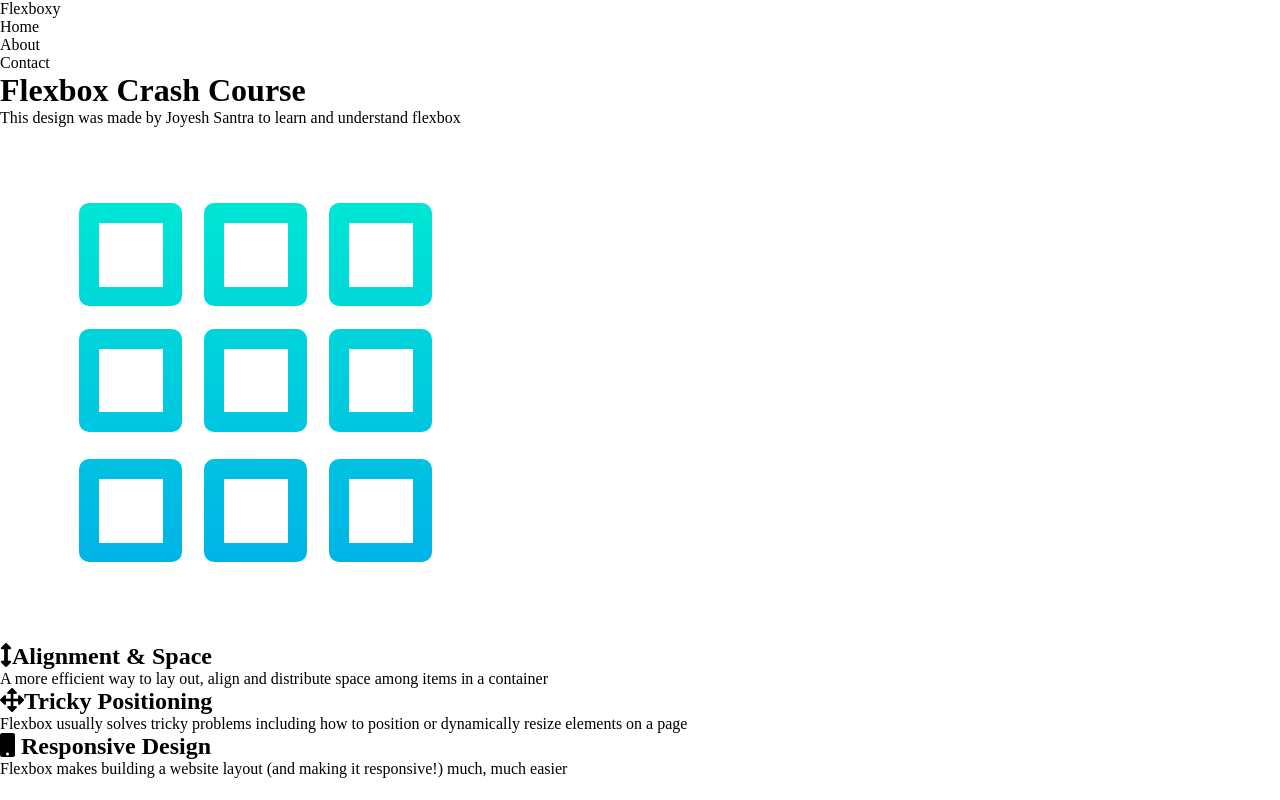
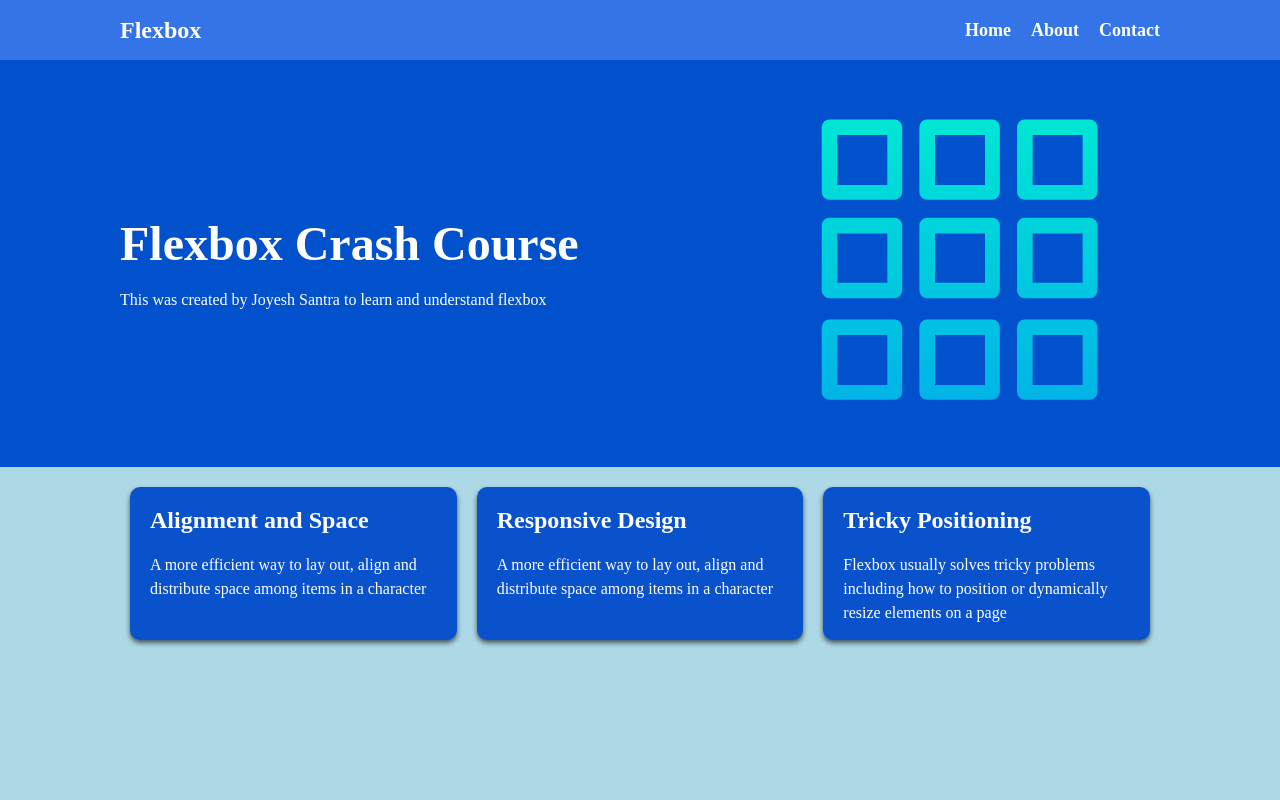
Before and after one commit to Joyesh-Santra/100-Days-of-Learning-Self, a plain HTML site: page Day 8/index.html in a window 1280 px wide. Drawn offline with Linux system fonts and the light colour scheme.

Commit message:
Completed Flexbox Project

```diff
--- a/Day 8/index.html
+++ b/Day 8/index.html
@@ -10,42 +10,59 @@
 </head>
 <body>
 
-    <div class="header">
-        <ul class="left">
-            <li>Flexboxy</li>
+
+
+<nav class="navbar">
+    <div class="container">
+        <div class="logo">
+            Flexbox
+        </div>
+        <ul class="nav">
+            <li><a href="">Home</a></li>
+            <li><a href="">About</a></li>
+            <li><a href="">Contact</a></li>
         </ul>
-        <ul class="right">
-            <li>Home</li>
-            <li>About</li>
-            <li>Contact</li>
-        </ul>
+
     </div>
-    <div class="content">
+</nav>
+    <header class="header">
         <div class="container">
+            <div>
                 <h1>Flexbox Crash Course</h1>
-            <p>This design was made by Joyesh Santra to learn and understand flexbox    </p>
+                <p>This was created by Joyesh Santra to learn and understand flexbox</p>
             </div>
-        <div class="image">
+            <div>
+
                 <img src="grid.svg" alt="">
             </div>
         </div>
-    <div class="boxes">
+    </header>
+
+    <section class="boxes">
         <div class="container">
             <div class="box">
-                <h2> <i class="fas fa-arrows-alt-v"></i>Alignment & Space</h2>
-                <p> A more efficient way to lay out, align and distribute space among items in a container</p>
+                <h2>Alignment and Space</h2>
+                <p>
+                    A more efficient way to  lay out, align and distribute space among items in a character
+                </p>
             </div>
                         <div class="box">
-
-                <h2> <i class="fas fa-arrows-alt"></i>Tricky Positioning</h2>
-                <p>Flexbox usually solves tricky problems including how to position or dynamically resize elements on a page</p>
+                            <h2>Responsive Design</h2>
+                            <p>
+                                A more efficient way to lay out, align and distribute space among items in a character
+                            </p>
                         </div>
                         <div class="box">
-                <h2><i class="fas fa-mobile"></i> Responsive Design</h2>
-                <p>Flexbox makes building a website layout (and making it responsive!) much, much easier</p>
-            </div>
+                            <h2>Tricky Positioning</h2>
+                            <p>
+                                Flexbox usually solves tricky problems including how to position or dynamically resize elements on a page
+                            </p>
                         </div>
                         </div>
 
+        </div>
+
+        </div>
+    </section>
 </body>
 </html>
--- a/Day 8/style.css
+++ b/Day 8/style.css
@@ -1,6 +1,103 @@
-*{
-    box-sizing: border-box;
-    margin: 0;
-    padding: 0;
+* {
+  box-sizing: border-box;
+  margin: 0;
+  padding: 0;
+}
+body {
+  font-family: 'Times New Roman', Times, serif;
+  font-size: 16px;
+  line-height: 1.5;
+  color: #333;
+  background-color: lightblue;
+}
+img {
+  max-width: 100%;
+}
+
+h1, h2 {
+  margin-bottom: 15px;
+}
+ul {
+  list-style: none;
+}
+.container {
+  max-width: 1100px;
+  margin: 0 auto;
+  padding: 0 30px;
+}
+ .navbar {
+  background: #3474e6;
+  color: #fff;
+  height: 60px;
+}
+.navbar .logo {
+  font-size: x-large;
+  font-weight: bold;
+}
+.navbar a {
+  text-decoration: none;
+  color: #fff;
+  font-size: 18px;
+  font-weight: bold;
+}
+.navbar .container {
+  display: flex;
+  justify-content: space-between;
+  align-items: center;
+  height: 100%;
 
 }
+.navbar ul {
+  display: flex;
+}
+.navbar ul li {
+  margin-left: 20px;
+}
+.navbar a:hover {
+  color: aquamarine;
+}
+.header {
+  background-color: #0151cc;
+  color: #fff;
+  min-height: 400px;
+}
+.header h1 {
+  font-size: 3rem;
+  font-weight: bold;
+  line-height: 1.2;
+}
+.header img {
+  max-width: 400px;
+}
+.header .container {
+  display: flex;
+  align-items: center;
+  justify-content: space-between;
+}
+
+.boxes .container {
+  display: flex;
+  justify-content: space-between;
+}
+
+.box {
+  flex: 1;
+  background: #0a51cc;
+  color: #fff;
+  border-radius: 10px;
+  margin: 20px 10px;
+  box-shadow: 0 3px 5px rgba(0, 0, 0, 0.6);
+  padding: 15px 20px;
+}
+@media (max-width: 768px) {
+  .header .container {
+    flex-direction: column;
+    padding-top: 20px;
+    text-align: center;
+  }
+
+  .boxes .container {
+    display: block;
+    text-align: center;
+  }
+}
--- /dev/null
+++ b/Day 9/style.css
@@ -0,0 +1,201 @@
+* {
+  box-sizing: border-box;
+  margin: 0px;
+  padding: 0px;
+}
+.navbar .container {
+  padding: 20px auto;
+}
+.header .container {
+  padding: 30px;
+}
+
+body {
+  font-family: "Roboto", sans-serif;
+  font-size: 16px;
+  line-height: 2;
+}
+.navbar .container {
+  background-color: #1f2937;
+}
+ul {
+  padding: 8px;
+  list-style-type: none;
+}
+a {
+  text-decoration: none;
+  color: #e5e7eb;
+  font-size: 18px;
+}
+.navbar .container .logo {
+  padding: 0px 8px;
+  font-size: 24px;
+  color: #f9faf8;
+  margin-left: 20px;
+  margin-top: 10px;
+}
+.navbar .container {
+  display: flex;
+  justify-content: space-between;
+  align-items: center;
+  height: 100%;
+}
+.navbar ul {
+  display: flex;
+  align-items: center;
+  justify-content: space-between;
+}
+.navbar ul li {
+  margin-left: 15px;
+}
+.navbar a:hover {
+  color: aliceblue;
+}
+.navbar .container .nav {
+  margin-right: 20px;
+  margin-top: 10px;
+}
+.header {
+  background-color: #1f2937;
+}
+.header .container h1 {
+  font-size: 48px;
+  color: #f9faf8;
+  font-weight: 900;
+}
+.header .container p {
+  color: #f9faf8;
+  font-size: 18px;
+}
+.header img {
+  max-width: 400px;
+  width: 300px;
+  height: auto;
+  padding: 12px;
+  margin-right: 200px;
+}
+.header .container {
+  display: flex;
+  justify-content: space-between;
+}
+.header .container .hst {
+  padding: 12px;
+  max-width: 600px;
+  margin-left: 150px;
+}
+.header .container .hst h1{
+    max-width: 400px;
+    line-height: 1.2;
+}
+button {
+  padding: 17px 40px;
+  border-radius: 50px;
+  cursor: pointer;
+  border: 0;
+  background-color: lightgreen;
+  box-shadow: rgb(0 0 0 / 5%) 0 0 8px;
+  letter-spacing: 1.5px;
+  text-transform: uppercase;
+  font-size: 15px;
+  transition: all 0.5s ease;
+}
+
+button:hover {
+  letter-spacing: 3px;
+  background-color: hsl(261deg 80% 48%);
+  color: hsl(0, 0%, 100%);
+  box-shadow: rgb(93 24 220) 0px 7px 29px 0px;
+}
+
+button:active {
+  letter-spacing: 3px;
+  background-color: hsl(261deg 80% 48%);
+  color: hsl(0, 0%, 100%);
+  box-shadow: rgb(93 24 220) 0px 0px 0px 0px;
+  transform: translateY(10px);
+  transition: 100ms;
+}
+
+section.info h2 {
+  color: #1f2937;
+  font-size: 36px;
+  font-weight: 900;
+  text-align: center;
+  margin: 15px auto;
+}
+.box-one,
+.box-two,
+.box-three,
+.box-four {
+  width: 158px; /* Set a specific width */
+  height: 158px; /* Set the height equal to the width for a perfect square */
+  /* Add a background color to make it visible */
+  border: 5px solid #3882f6;
+  border-radius: 10px;
+  margin-bottom: 8px;
+}
+section.info .box {
+  display: flex;
+  justify-content: space-evenly; /* ✅ Equal spacing left/right + between items */
+  align-items: flex-start;
+  flex-wrap: wrap; /* ✅ Responsive on smaller screens */
+  gap: 30px; /* space between items */
+  max-width: 1000px; /* center container */
+  margin: 0 auto; /* ✅ Centers the whole block */
+  padding: 0 40px; /* ✅ Keeps equal left/right gaps */
+  box-sizing: border-box;
+}
+section.info {
+  text-align: center;
+  padding: 40px 0;
+}
+.box-text {
+  font-size: 14px;
+  color: #1f2937;
+  line-height: 1.4;
+}
+
+.box-group {
+  display: flex;
+  flex-direction: column;
+  align-items: center;
+  max-width: 180px;
+}
+
+.quote-section {
+  background-color: #e5e7eb;
+  padding: 100px;
+}
+.quote-text {
+  font-size: x-large;
+  max-width: 900px;
+  margin: 0 auto;
+}
+.quote-section .author {
+  margin-left: 1000px;
+  font-size: large;
+}
+.above-footer .container {
+  display: flex;
+  justify-content: space-around;
+  margin: 60px auto;
+  border: 1px solid;
+  height: 158px;
+  width: 1000px;
+  color: #e5e7eb;
+  background-color: #3882f6;
+  border-radius: 8px;
+  padding: 40px;
+}
+.footer {
+  display: flex;
+  background-color: #1f2937;
+  justify-content: center;
+}
+.footer .text {
+  font-size: large;
+  color: #e5e7eb;
+  background-color: #1f2937;
+  padding: 25px;
+  font-weight: 100;
+}
```
Also changed, not shown: Day 9/index.html (added, +85 -0 lines), Day 9/grid.png (added), 1 other file. Lines whose indentation alone changed are shown as unchanged.
